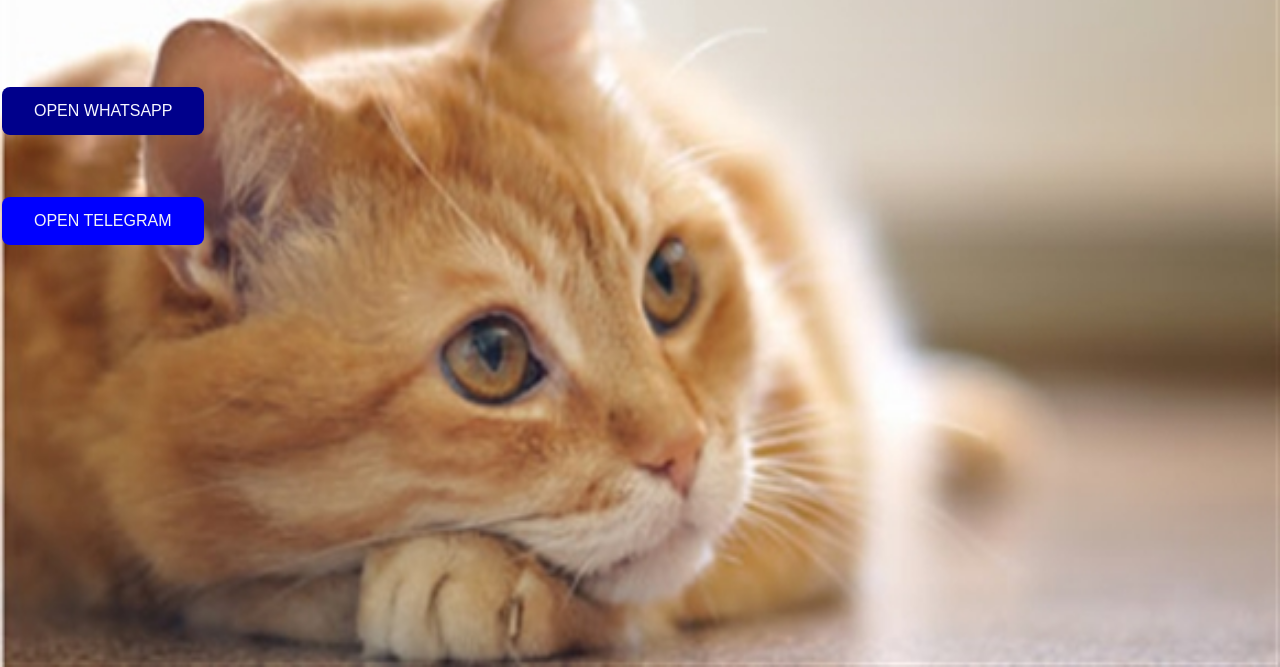
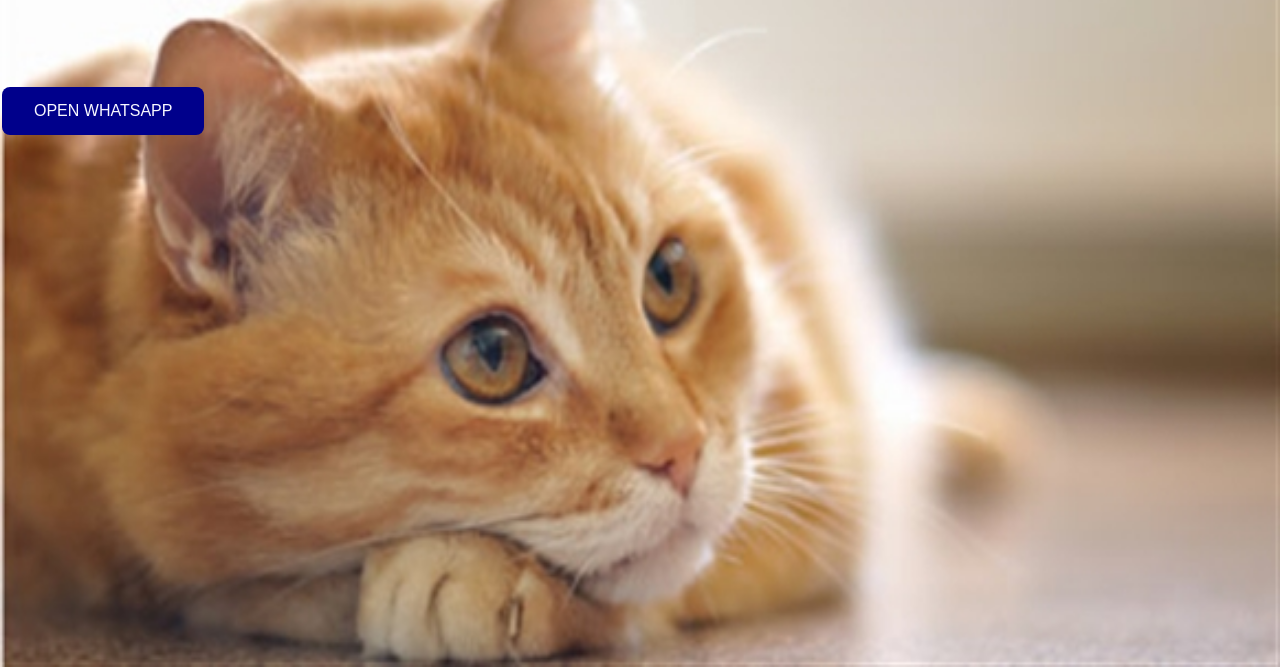
Before and after one commit to DemonGuru/website, a plain HTML site: page index.html in a window 1280 px wide. Shown: the part 133-800 px from the top of the page. Drawn offline with Linux system fonts and the light colour scheme.

Commit message:
removed a button

```diff
--- a/index.html
+++ b/index.html
@@ -24,11 +24,6 @@
   <a href="https://web.whatsapp.com/">
   <my-button class="btn">OPEN WHATSAPP</my-button>
   </a>
-  <br><br>
-  <br><br>
-  <alignment>
-  <a href="https://web.telegram.com/">
-  <my-button1 class="btn">OPEN TELEGRAM</my-button1></a></alignment>
   <script src="DL Designs script.js"></script>
 </body>
 
```
